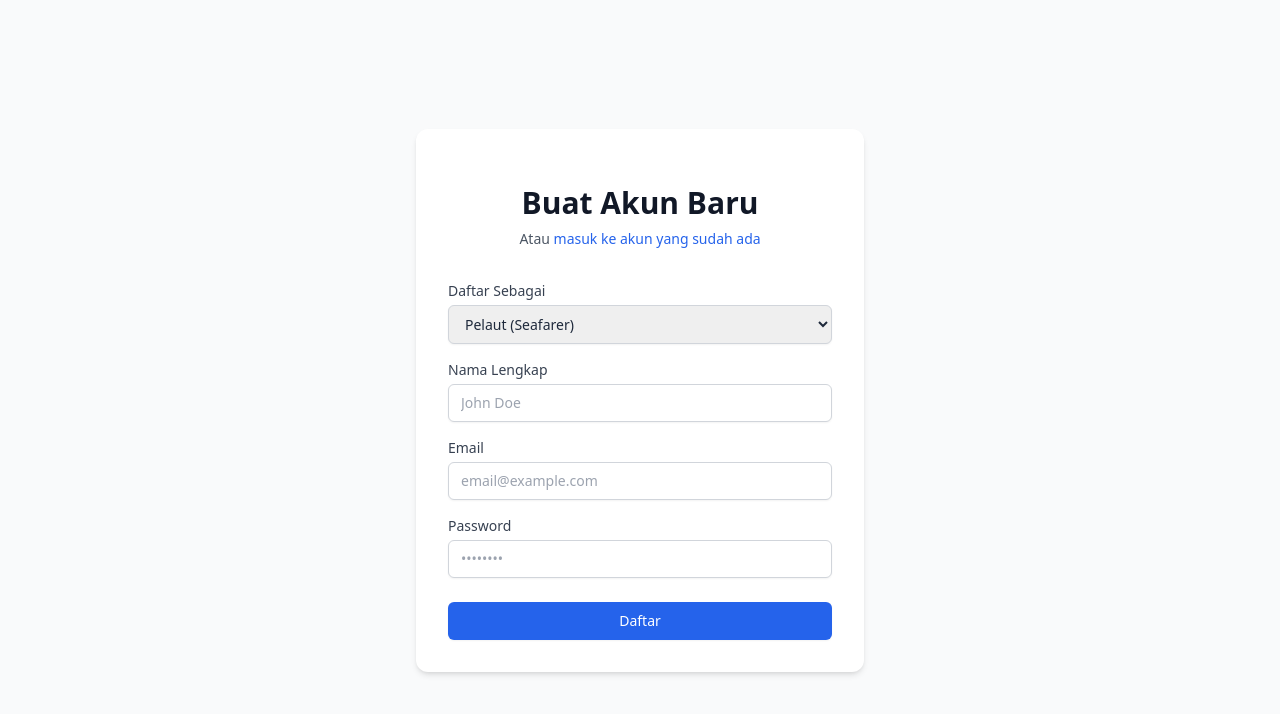
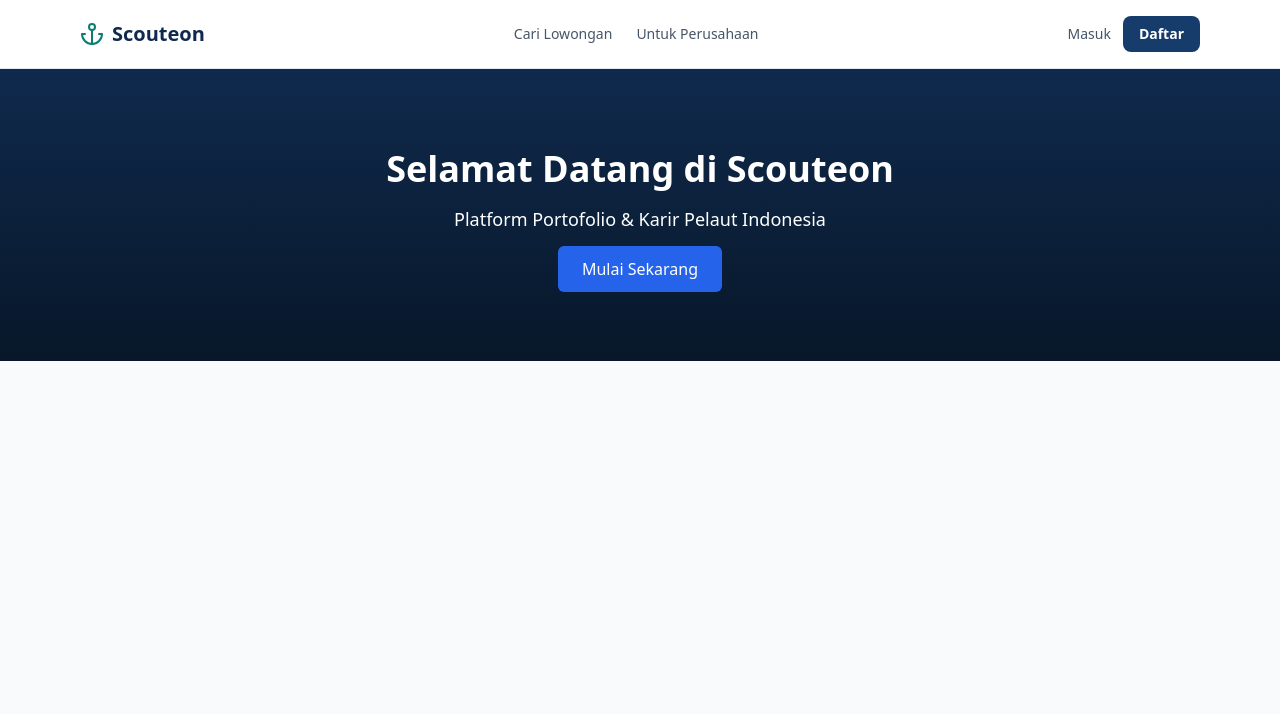
Before and after one commit to romskayyy/portofolio-scouteon, a Next.js app: page / in a window 1280 px wide. Shown: the top 714 px of the page. Built offline with nearby package versions, Linux system fonts and the light colour scheme.

Commit message:
fix suspense wrapper on register page

```diff
--- a/src/app/(auth)/register/page.tsx
+++ b/src/app/(auth)/register/page.tsx
@@ -1,147 +1,129 @@
 "use client";
 
+import { Suspense } from "react";
+import Link from "next/link";
 import { useState } from "react";
-import { useRouter, useSearchParams } from "next/navigation";
-import Link from "next/link";
-import { createClient } from "@/lib/supabase/client";
-import type { UserRole } from "@/lib/types";
+import { useSearchParams } from "next/navigation";
 
-export default function RegisterPage() {
-  const router = useRouter();
+export const dynamic = "force-dynamic";
+
+function RegisterFormContent() {
   const searchParams = useSearchParams();
-  const initialRole = (searchParams.get("role") as UserRole) || "seafarer";
+  const roleParam = searchParams
+    ? searchParams.get("role") || "seafarer"
+    : "seafarer";
 
-  const [role, setRole] = useState<UserRole>(initialRole);
-  const [fullName, setFullName] = useState("");
   const [email, setEmail] = useState("");
   const [password, setPassword] = useState("");
-  const [loading, setLoading] = useState(false);
-  const [error, setError] = useState<string | null>(null);
-
-  const supabase = createClient();
-
-  async function handleSubmit(e: React.FormEvent) {
-    e.preventDefault();
-    setLoading(true);
-    setError(null);
-
-    const { data, error: signUpError } = await supabase.auth.signUp({
-      email,
-      password,
-      options: {
-        data: { full_name: fullName, role },
-      },
-    });
-
-    if (signUpError) {
-      setError(signUpError.message);
-      setLoading(false);
-      return;
-    }
-
-    if (role === "employer" && data.user) {
-      // Buat entri company kosong yang bisa dilengkapi nanti
-      await supabase.from("companies").insert({
-        owner_id: data.user.id,
-        company_name: fullName || "Perusahaan Baru",
-      });
-    }
-
-    router.push(role === "employer" ? "/employer" : "/seafarer");
-  }
+  const [fullName, setFullName] = useState("");
+  const [companyName, setCompanyName] = useState("");
+  const [role, setRole] = useState(roleParam);
 
   return (
-    <div className="flex min-h-screen items-center justify-center bg-slate-50 px-4">
-      <div className="w-full max-w-md rounded-xl border border-slate-200 bg-white p-8 shadow-sm">
-        <h1 className="text-2xl font-bold text-navy-700">Buat Akun Scouteon</h1>
-        <p className="mt-1 text-sm text-slate-500">
-          Daftar sebagai pelaut atau perusahaan.
+    <div className="min-h-screen flex items-center justify-center bg-gray-50 py-12 px-4 sm:px-6 lg:px-8">
+      <div className="max-w-md w-full space-y-8 bg-white p-8 rounded-xl shadow-md">
+        <div>
+          <h2 className="mt-6 text-center text-3xl font-extrabold text-gray-900">
+            Buat Akun Baru
+          </h2>
+          <p className="mt-2 text-center text-sm text-gray-600">
+            Atau{" "}
+            <Link
+              href="/login"
+              className="font-medium text-blue-600 hover:text-blue-500"
+            >
+              masuk ke akun yang sudah ada
+            </Link>
           </p>
-
-        <div className="mt-6 grid grid-cols-2 gap-2 rounded-lg bg-slate-100 p-1">
-          <button
-            type="button"
-            onClick={() => setRole("seafarer")}
-            className={`rounded-md py-2 text-sm font-medium transition ${
-              role === "seafarer"
-                ? "bg-white text-navy-700 shadow-sm"
-                : "text-slate-500"
-            }`}
-          >
-            Pelaut
-          </button>
-          <button
-            type="button"
-            onClick={() => setRole("employer")}
-            className={`rounded-md py-2 text-sm font-medium transition ${
-              role === "employer"
-                ? "bg-white text-navy-700 shadow-sm"
-                : "text-slate-500"
-            }`}
-          >
-            Perusahaan
-          </button>
         </div>
 
-        <form onSubmit={handleSubmit} className="mt-6 space-y-4">
+        <form className="mt-8 space-y-6" onSubmit={(e) => e.preventDefault()}>
+          <div className="space-y-4">
             <div>
-            <label className="text-sm font-medium text-slate-700">
-              {role === "employer" ? "Nama Perusahaan" : "Nama Lengkap"}
+              <label className="block text-sm font-medium text-gray-700">
+                Daftar Sebagai
+              </label>
+              <select
+                value={role}
+                onChange={(e) => setRole(e.target.value)}
+                className="mt-1 block w-full px-3 py-2 border border-gray-300 rounded-md shadow-sm text-sm"
+              >
+                <option value="seafarer">Pelaut (Seafarer)</option>
+                <option value="employer">Perusahaan (Employer)</option>
+              </select>
+            </div>
+
+            {role === "seafarer" ? (
+              <div>
+                <label className="block text-sm font-medium text-gray-700">
+                  Nama Lengkap
                 </label>
                 <input
+                  type="text"
                   required
                   value={fullName}
                   onChange={(e) => setFullName(e.target.value)}
-              className="mt-1 w-full rounded-lg border border-slate-300 px-3 py-2 text-sm focus:border-navy-500 focus:outline-none"
-              placeholder={role === "employer" ? "PT Pelayaran Nusantara" : "Budi Santoso"}
+                  className="mt-1 block w-full px-3 py-2 border border-gray-300 rounded-md text-sm"
                 />
               </div>
+            ) : (
               <div>
-            <label className="text-sm font-medium text-slate-700">Email</label>
+                <label className="block text-sm font-medium text-gray-700">
+                  Nama Perusahaan
+                </label>
                 <input
+                  type="text"
                   required
+                  value={companyName}
+                  onChange={(e) => setCompanyName(e.target.value)}
+                  className="mt-1 block w-full px-3 py-2 border border-gray-300 rounded-md text-sm"
+                />
+              </div>
+            )}
+
+            <div>
+              <label className="block text-sm font-medium text-gray-700">
+                Email
+              </label>
+              <input
                 type="email"
+                required
                 value={email}
                 onChange={(e) => setEmail(e.target.value)}
-              className="mt-1 w-full rounded-lg border border-slate-300 px-3 py-2 text-sm focus:border-navy-500 focus:outline-none"
-              placeholder="nama@email.com"
-            />
-          </div>
-          <div>
-            <label className="text-sm font-medium text-slate-700">Password</label>
-            <input
-              required
-              minLength={6}
-              type="password"
-              value={password}
-              onChange={(e) => setPassword(e.target.value)}
-              className="mt-1 w-full rounded-lg border border-slate-300 px-3 py-2 text-sm focus:border-navy-500 focus:outline-none"
-              placeholder="Minimal 6 karakter"
+                className="mt-1 block w-full px-3 py-2 border border-gray-300 rounded-md text-sm"
               />
             </div>
 
-          {error && (
-            <p className="rounded-lg bg-red-50 px-3 py-2 text-sm text-red-600">
-              {error}
-            </p>
-          )}
+            <div>
+              <label className="block text-sm font-medium text-gray-700">
+                Password
+              </label>
+              <input
+                type="password"
+                required
+                value={password}
+                onChange={(e) => setPassword(e.target.value)}
+                className="mt-1 block w-full px-3 py-2 border border-gray-300 rounded-md text-sm"
+              />
+            </div>
+          </div>
 
           <button
             type="submit"
-            disabled={loading}
-            className="w-full rounded-lg bg-navy-600 py-2.5 text-sm font-semibold text-white hover:bg-navy-700 disabled:opacity-60"
+            className="w-full flex justify-center py-2 px-4 rounded-md text-sm font-medium text-white bg-blue-600 hover:bg-blue-700"
           >
-            {loading ? "Memproses..." : "Daftar"}
+            Daftar
           </button>
         </form>
-
-        <p className="mt-6 text-center text-sm text-slate-500">
-          Sudah punya akun?{" "}
-          <Link href="/login" className="font-medium text-navy-600 hover:underline">
-            Masuk
-          </Link>
-        </p>
       </div>
     </div>
   );
 }
+
+export default function RegisterPage() {
+  return (
+    <Suspense fallback={<div className="p-4 text-center">Loading...</div>}>
+      <RegisterFormContent />
+    </Suspense>
+  );
+}
--- a/src/app/page.tsx
+++ b/src/app/page.tsx
@@ -1,194 +1,23 @@
-"use client";
+import Link from "next/link";
+import PublicNavbar from "@/components/PublicNavbar";
+import { ShieldCheck, FileText, Users, Search } from "lucide-react";
 
-import { Suspense } from "react";
-import Link from "next/link";
-import { useState } from "react";
-import { useSearchParams } from "next/navigation";
-import { supabase } from "@/lib/supabase/client";
-
-export const dynamic = "force-dynamic";
-
-// 1. Komponen Utama Form Register (Logika & Tampilan Asli Kamu)
-function RegisterFormContent() {
-  const searchParams = useSearchParams();
-  const roleParam = searchParams.get("role") || "seafarer";
-
-  const [email, setEmail] = useState("");
-  const [password, setPassword] = useState("");
-  const [fullName, setFullName] = useState("");
-  const [companyName, setCompanyName] = useState("");
-  const [role, setRole] = useState(roleParam);
-  const [loading, setLoading] = useState(false);
-  const [error, setError] = useState<string | null>(null);
-  const [success, setSuccess] = useState(false);
-
-  const handleRegister = async (e: React.FormEvent) => {
-    e.preventDefault();
-    setLoading(true);
-    setError(null);
-
-    try {
-      const { data, error: signUpError } = await supabase.auth.signUp({
-        email,
-        password,
-        options: {
-          data: {
-            full_name: role === "seafarer" ? fullName : companyName,
-            role: role,
-          },
-        },
-      });
-
-      if (signUpError) throw signUpError;
-
-      if (data.user) {
-        setSuccess(true);
-      }
-    } catch (err: any) {
-      setError(err.message || "Terjadi kesalahan saat pendaftaran.");
-    } finally {
-      setLoading(false);
-    }
-  };
-
+export default function HomePage() {
   return (
-    <div className="min-h-screen flex items-center justify-center bg-gray-50 py-12 px-4 sm:px-6 lg:px-8">
-      <div className="max-w-md w-full space-y-8 bg-white p-8 rounded-xl shadow-md">
-        <div>
-          <h2 className="mt-6 text-center text-3xl font-extrabold text-gray-900">
-            Buat Akun Baru
-          </h2>
-          <p className="mt-2 text-center text-sm text-gray-600">
-            Atau{" "}
-            <Link
-              href="/login"
-              className="font-medium text-blue-600 hover:text-blue-500"
-            >
-              masuk ke akun yang sudah ada
-            </Link>
-          </p>
-        </div>
-
-        {error && (
-          <div className="bg-red-50 text-red-600 p-3 rounded-md text-sm">
-            {error}
-          </div>
-        )}
-
-        {success ? (
-          <div className="bg-green-50 text-green-700 p-4 rounded-md text-center">
-            <p className="font-bold">Pendaftaran Berhasil!</p>
-            <p className="text-sm mt-1">
-              Silakan cek email kamu untuk konfirmasi akun sebelum login.
-            </p>
-            <Link
-              href="/login"
-              className="mt-4 inline-block bg-blue-600 text-white px-4 py-2 rounded-md text-sm font-medium hover:bg-blue-700"
-            >
-              Ke Halaman Login
-            </Link>
-          </div>
-        ) : (
-          <form className="mt-8 space-y-6" onSubmit={handleRegister}>
-            <div className="space-y-4">
-              <div>
-                <label className="block text-sm font-medium text-gray-700">
-                  Daftar Sebagai
-                </label>
-                <select
-                  value={role}
-                  onChange={(e) => setRole(e.target.value)}
-                  className="mt-1 block w-full px-3 py-2 border border-gray-300 rounded-md shadow-sm focus:outline-none focus:ring-blue-500 focus:border-blue-500 text-sm"
-                >
-                  <option value="seafarer">Pelaut (Seafarer)</option>
-                  <option value="employer">Perusahaan (Employer)</option>
-                </select>
-              </div>
-
-              {role === "seafarer" ? (
-                <div>
-                  <label className="block text-sm font-medium text-gray-700">
-                    Nama Lengkap
-                  </label>
-                  <input
-                    type="text"
-                    required
-                    value={fullName}
-                    onChange={(e) => setFullName(e.target.value)}
-                    className="mt-1 block w-full px-3 py-2 border border-gray-300 rounded-md shadow-sm focus:outline-none focus:ring-blue-500 focus:border-blue-500 text-sm"
-                    placeholder="John Doe"
-                  />
-                </div>
-              ) : (
-                <div>
-                  <label className="block text-sm font-medium text-gray-700">
-                    Nama Perusahaan
-                  </label>
-                  <input
-                    type="text"
-                    required
-                    value={companyName}
-                    onChange={(e) => setCompanyName(e.target.value)}
-                    className="mt-1 block w-full px-3 py-2 border border-gray-300 rounded-md shadow-sm focus:outline-none focus:ring-blue-500 focus:border-blue-500 text-sm"
-                    placeholder="PT Shipping Line"
-                  />
-                </div>
-              )}
-
-              <div>
-                <label className="block text-sm font-medium text-gray-700">
-                  Email
-                </label>
-                <input
-                  type="email"
-                  required
-                  value={email}
-                  onChange={(e) => setEmail(e.target.value)}
-                  className="mt-1 block w-full px-3 py-2 border border-gray-300 rounded-md shadow-sm focus:outline-none focus:ring-blue-500 focus:border-blue-500 text-sm"
-                  placeholder="email@example.com"
-                />
-              </div>
-
-              <div>
-                <label className="block text-sm font-medium text-gray-700">
-                  Password
-                </label>
-                <input
-                  type="password"
-                  required
-                  value={password}
-                  onChange={(e) => setPassword(e.target.value)}
-                  className="mt-1 block w-full px-3 py-2 border border-gray-300 rounded-md shadow-sm focus:outline-none focus:ring-blue-500 focus:border-blue-500 text-sm"
-                  placeholder="••••••••"
-                />
-              </div>
-            </div>
-
-            <button
-              type="submit"
-              disabled={loading}
-              className="w-full flex justify-center py-2 px-4 border border-transparent rounded-md shadow-sm text-sm font-medium text-white bg-blue-600 hover:bg-blue-700 focus:outline-none focus:ring-2 focus:ring-offset-2 focus:ring-blue-500 disabled:opacity-50"
-            >
-              {loading ? "Memproses..." : "Daftar"}
-            </button>
-          </form>
-        )}
-      </div>
-    </div>
+    <main>
+      <PublicNavbar />
+      <section className="bg-gradient-to-b from-navy-700 to-navy-900 py-20 text-white text-center">
+        <h1 className="text-4xl font-bold mb-4">Selamat Datang di Scouteon</h1>
+        <p className="text-lg mb-6">
+          Platform Portofolio & Karir Pelaut Indonesia
+        </p>
+        <Link
+          href="/register"
+          className="bg-blue-600 text-white px-6 py-3 rounded-md font-medium hover:bg-blue-700"
+        >
+          Mulai Sekarang
+        </Link>
+      </section>
+    </main>
   );
 }
-
-// 2. Export Halaman Utama Menggunakan Suspense Boundary (Penyelesai Error Vercel)
-export default function RegisterPage() {
-  return (
-    <Suspense
-      fallback={
-        <div className="min-h-screen flex items-center justify-center">
-          <p className="text-gray-500">Memuat halaman pendaftaran...</p>
-        </div>
-      }
-    >
-      <RegisterFormContent />
-    </Suspense>
-  );
-}
```
Lines whose indentation alone changed are shown as unchanged.
